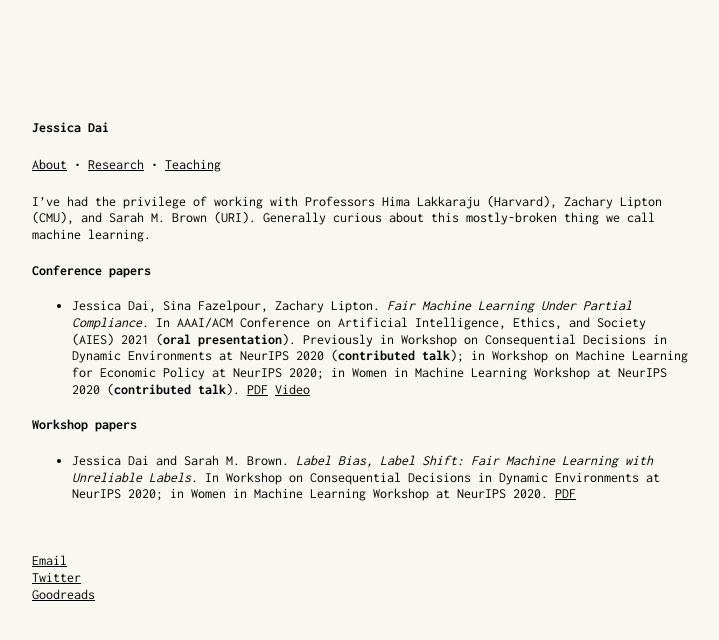
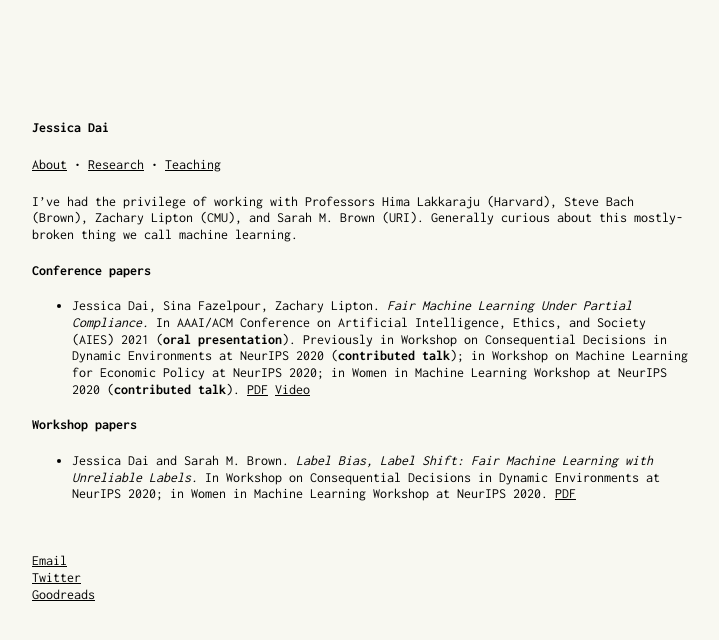
Before and after one commit to jessica-dai/jessica-dai.github.io, a Jekyll site: the page built from research.md, in a window 1280 px wide. Shown: the top 640 px of the page, without its empty margins (88-807 px from the left). Built offline with Jekyll 4.4.1, drawn with Linux system fonts in a browser that asks for light colours.

Commit message:
Update research.md

```diff
--- a/research.md
+++ b/research.md
@@ -5,7 +5,7 @@
 layout: default
 ---
 
-I've had the privilege of working with Professors Hima Lakkaraju (Harvard), Zachary Lipton (CMU), and Sarah M. Brown (URI).  Generally curious about this mostly-broken thing we call machine learning.
+I've had the privilege of working with Professors Hima Lakkaraju (Harvard), Steve Bach (Brown), Zachary Lipton (CMU), and Sarah M. Brown (URI).  Generally curious about this mostly-broken thing we call machine learning.
 
 #### Conference papers
 
```
